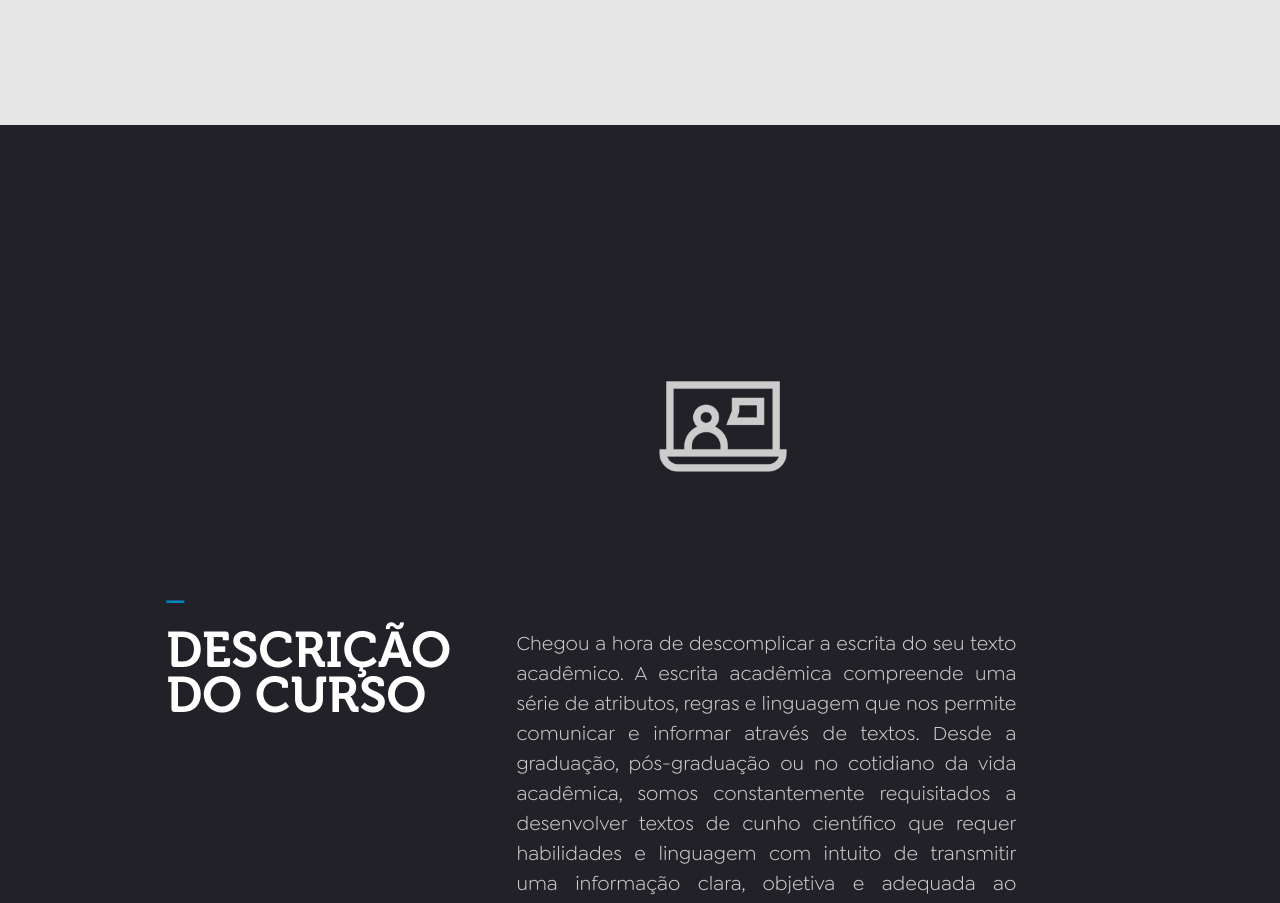
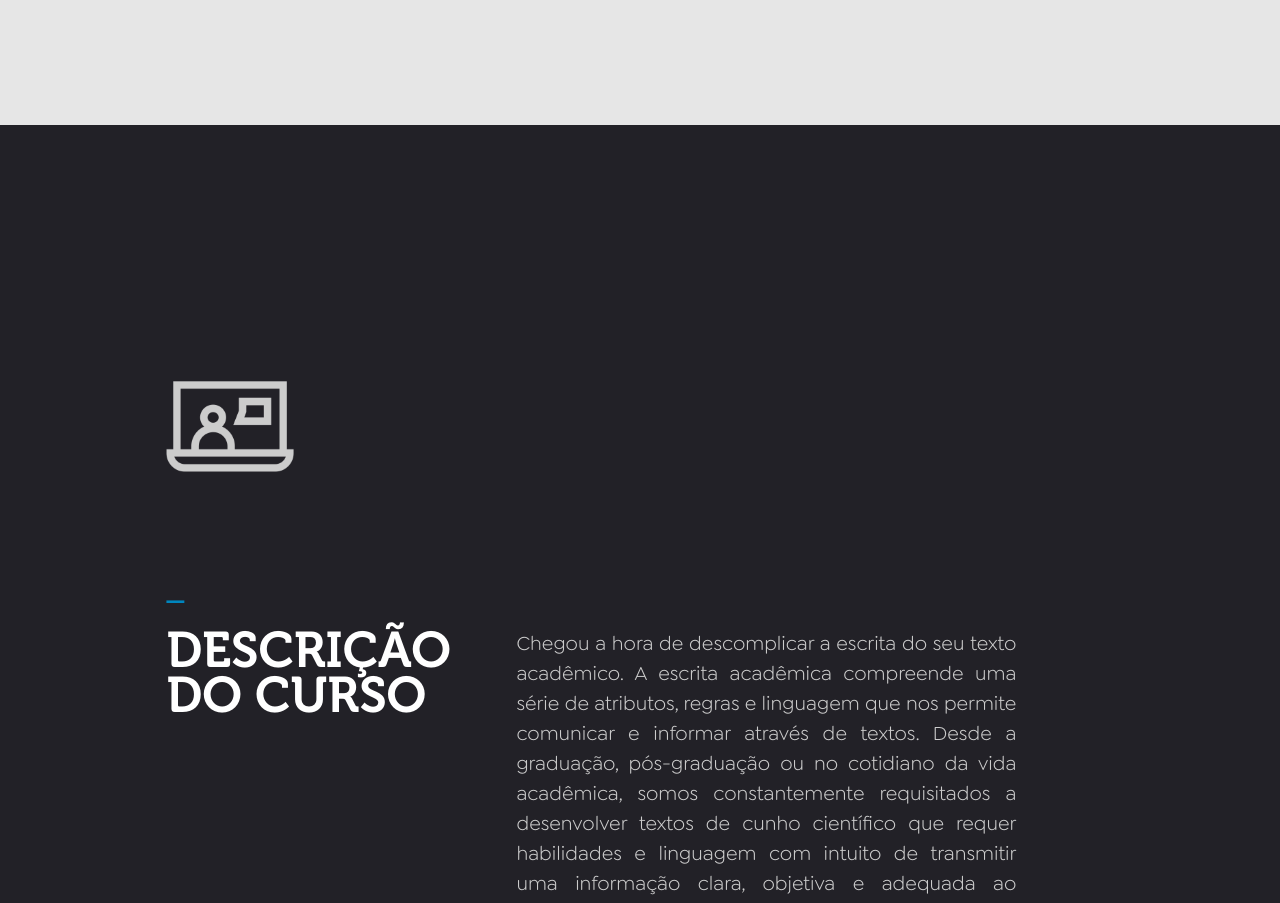
Before and after one commit to ipanko/curso_b, a plain HTML site: page index.html in a window 1280 px wide. Shown: the part 5860-6763 px from the top of the page. Drawn offline with Linux system fonts and the light colour scheme.

```diff
--- a/index.html
+++ b/index.html
@@ -244,7 +244,8 @@
         </div>
     </section>
     <section id="curso">
-        <center>
+        <img src="assets/icon4.png" alt="notebook" class="normalized-img nsfmobile">
+        <center class="onlymobile">
             <img src="assets/icon4.png" alt="notebook" class="normalized-img">
         </center>
         <p class="underline">_</p>
--- a/style.css
+++ b/style.css
@@ -3,6 +3,9 @@
   margin: 0;
   padding: 0;
   box-sizing: border-box;
+}
+html {
+  overflow-x: hidden;
 }
 a:hover {
 color: #ffffff;
```
